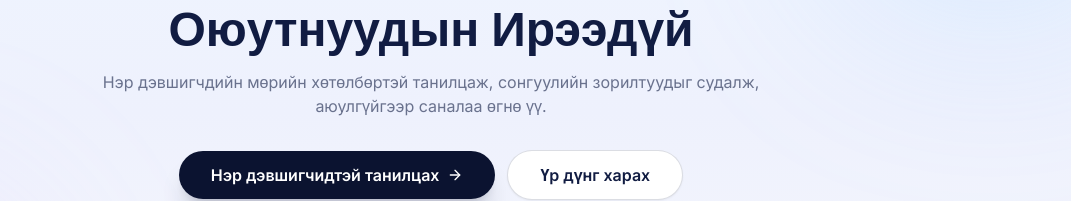
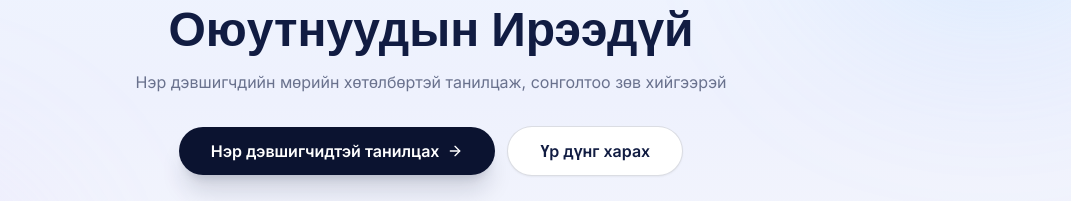
Before and after one commit to atg0dd/hanyang-msa-voting, a React (Vite) app in the folder frontend/: page /home in a window 1280 px wide. Shown: the part 231-432 px from the top of the page, without its empty margins (209-1280 px from the left). Built offline with nearby package versions, Linux system fonts and the light colour scheme; no server answers.

Commit message:
fix: improve clarity of voting instructions on HomeLandingPage

```diff
--- a/frontend/src/pages/HomeLandingPage.jsx
+++ b/frontend/src/pages/HomeLandingPage.jsx
@@ -66,8 +66,7 @@ export default function HomeLandingPage() {
             Таны Санал Монгол Оюутнуудын Ирээдүй
           </h1>
           <p className="mt-4 text-sm leading-relaxed text-navy-900/60 sm:text-base">
-            Нэр дэвшигчдийн мөрийн хөтөлбөртэй танилцаж, сонгуулийн зорилтуудыг судалж, аюулгүйгээр
-            саналаа өгнө үү.
+            Нэр дэвшигчдийн мөрийн хөтөлбөртэй танилцаж, сонголтоо зөв хийгээрэй
           </p>
           <div className="mt-8 flex flex-wrap items-center justify-center gap-3">
             <Link
```
